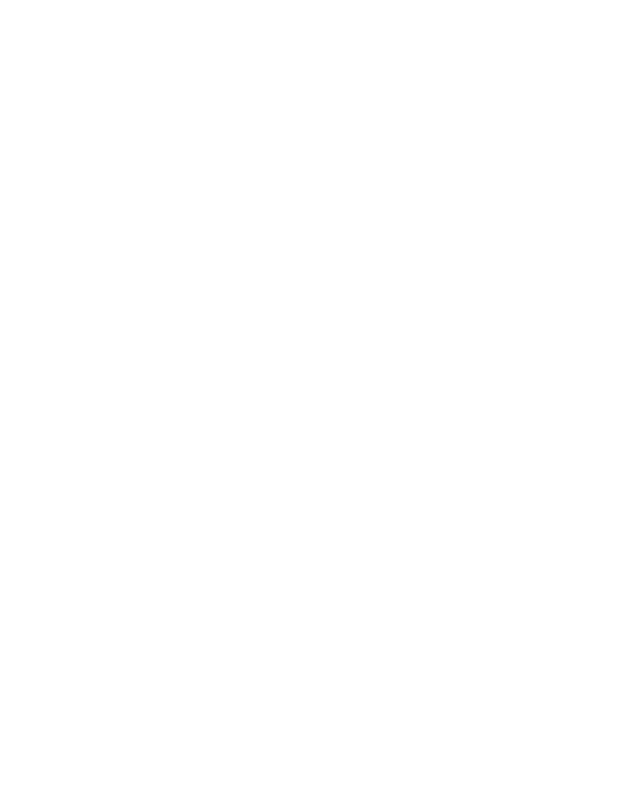
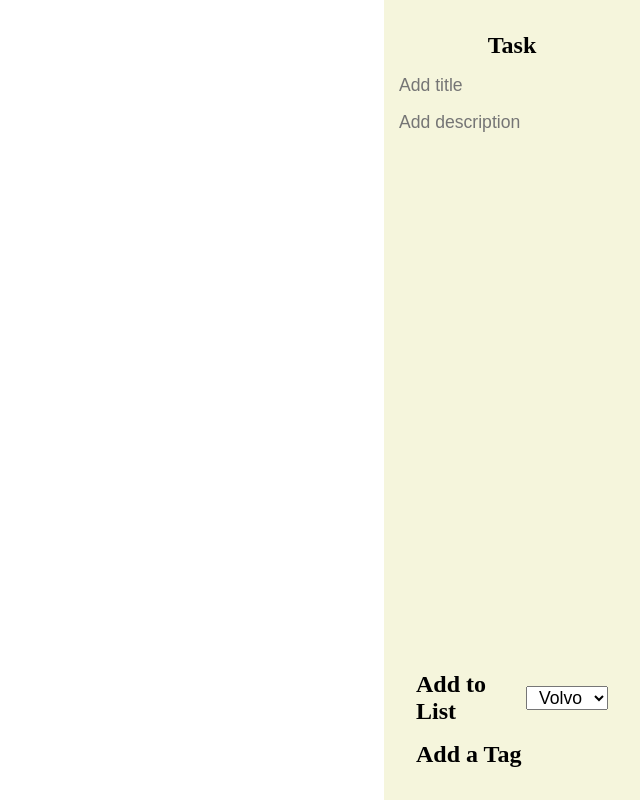
Before and after one commit to csivitu/FlexboxFiles, a website: page Todo/index.html in a window 1280 px wide. Shown: the whole page, without its empty margins (640-1280 px from the left). Drawn offline with Linux system fonts and the light colour scheme.

Commit message:
feat:aside basic components added

```diff
--- /dev/null
+++ b/Todo/css/aside.css
@@ -0,0 +1,58 @@
+.asideBar{
+    height: 100vh;
+    display: flex;
+    flex-direction: column;
+    justify-content: space-between;
+    align-items: center;
+    position: absolute;
+    right: 0;
+    background-color: beige;
+    padding:2rem;
+    width: 20vw;
+}
+.upperPart{
+    display: flex;
+    flex-direction: column;
+    justify-content: center;
+    align-items: center;
+    gap: 1rem;
+}
+input[type=text]{
+    border: none;
+    font-size: 1.1rem;
+    background-color: transparent;
+}
+.addToList{
+    width: 100%;
+    display: flex;
+    justify-content: space-between;
+    align-items: center;
+}
+.addATag{
+    width: 100%;
+    display: flex;
+    flex-direction: column;
+    justify-content: space-around;
+    align-items: center;
+}
+.addATag>h1{
+    width: 100%;
+}
+.middlePart{
+    width: 100%;
+    display: flex;
+    flex-direction: column;
+    justify-content: space-between;
+    align-items: center;
+    gap: 1rem;
+}
+select{
+    padding-left: 0.5rem;
+    padding-right: 0.5rem;
+    font-size: 1.1rem;
+}
+option{
+    padding-left: 0.5rem;
+    font-size: 1.1rem;
+    padding-right: 0.5rem;
+}
--- /dev/null
+++ b/Todo/css/main.css
@@ -0,0 +1,5 @@
+*{
+    margin:0;
+    padding:0;
+    box-sizing: border-box;
+}
--- a/Todo/index.html
+++ b/Todo/index.html
@@ -3,9 +3,33 @@
 <head>
     <meta charset="UTF-8">
     <meta name="viewport" content="width=device-width, initial-scale=1.0">
-    <title>Document</title>
+    <link rel="stylesheet" href="css/aside.css">
+    <link rel="stylesheet" href="css/main.css">
+    <title>Todo List</title>
 </head>
 <body>
+    <aside class="asideBar">
+    <div class="upperPart">
+        <h1>Task</h1>
+    <input placeholder="Add title" type="text">
+    <input placeholder="Add description" type="text">
+    </div>
+    <div class="middlePart">
+        <div class="addToList">
+            <h1>Add to List</h1>
+            <select id="cars">
+                <option value="volvo">Volvo</option>
+                <option value="saab">Saab</option>
+                <option value="opel">Opel</option>
+                <option value="audi">Audi</option>
+              </select>
+        </div>
+        <div class="addATag">
+            <h1>Add a Tag</h1>
+
+        </div>
+    </div>
+    </aside>
 
 </body>
 </html>
```
Also changed, not shown: Todo/styles.css (deleted).
